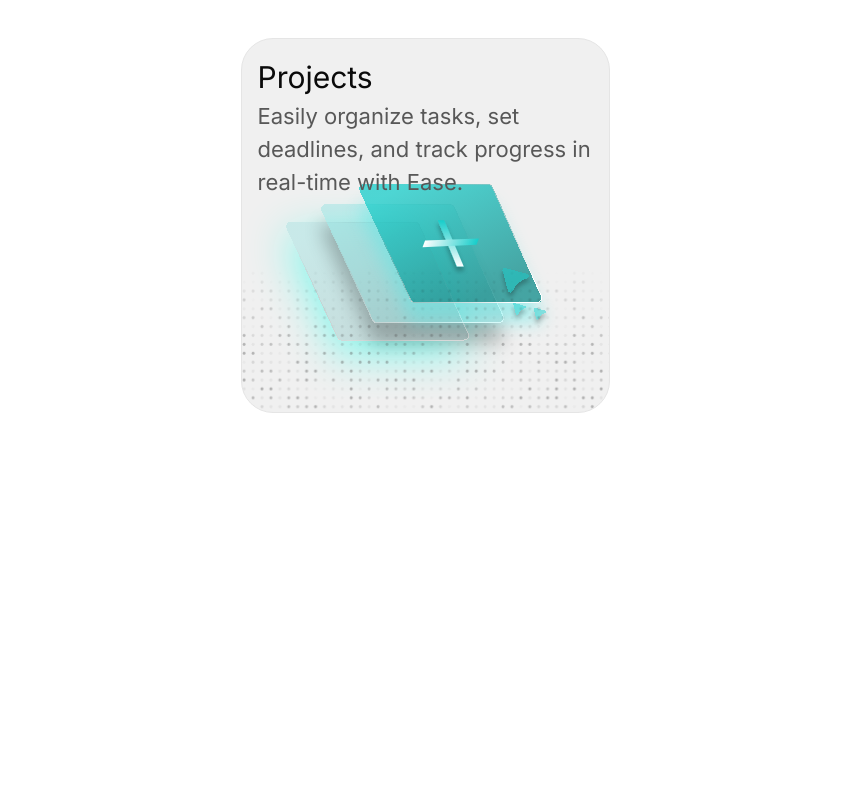
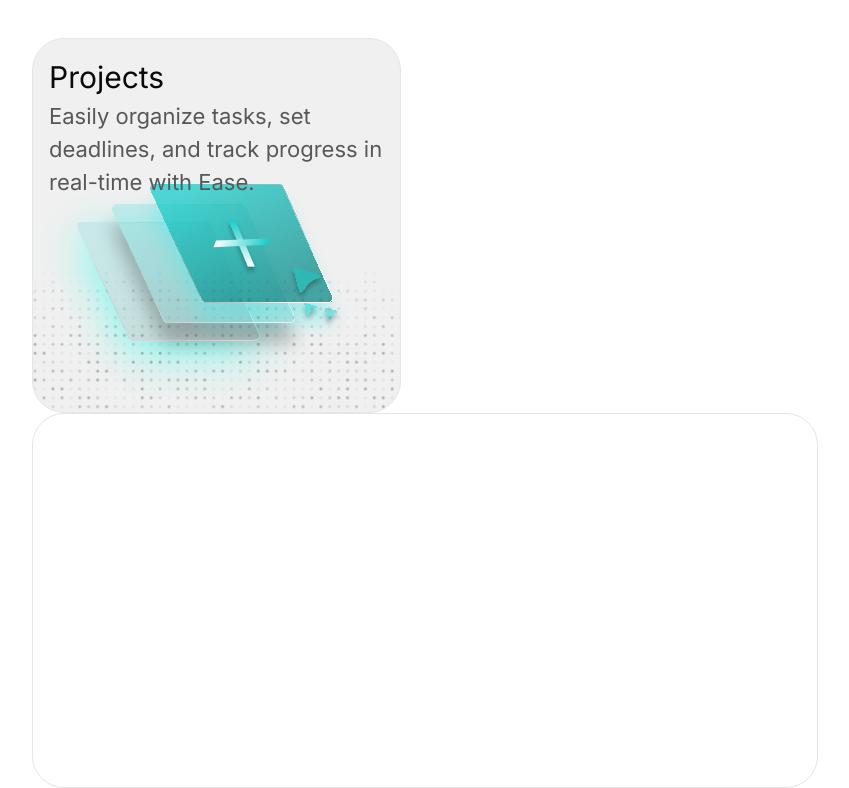
Before and after one commit to Roshen-Perera/ceylon-developers-portfolio, a Next.js app: page / in a window 1280 px wide. Shown: the part 4335-5123 px from the top of the page, without its empty margins (215-1064 px from the left). Before the commit the page ends 4748 px from the top, so only its background shows below. Built offline with nearby package versions, Linux system fonts and the light colour scheme.

Commit message:
created another card for Analytics and Reporting

```diff
--- a/app/page.tsx
+++ b/app/page.tsx
@@ -315,6 +315,7 @@ export default function Home() {
               className="relative bottom-45 z-1"
             />
           </div>
+          <div className="w-[786px] h-[375px] border-1 rounded-4xl overflow-hidden"></div>
         </div>
       </div>
     </>
```
